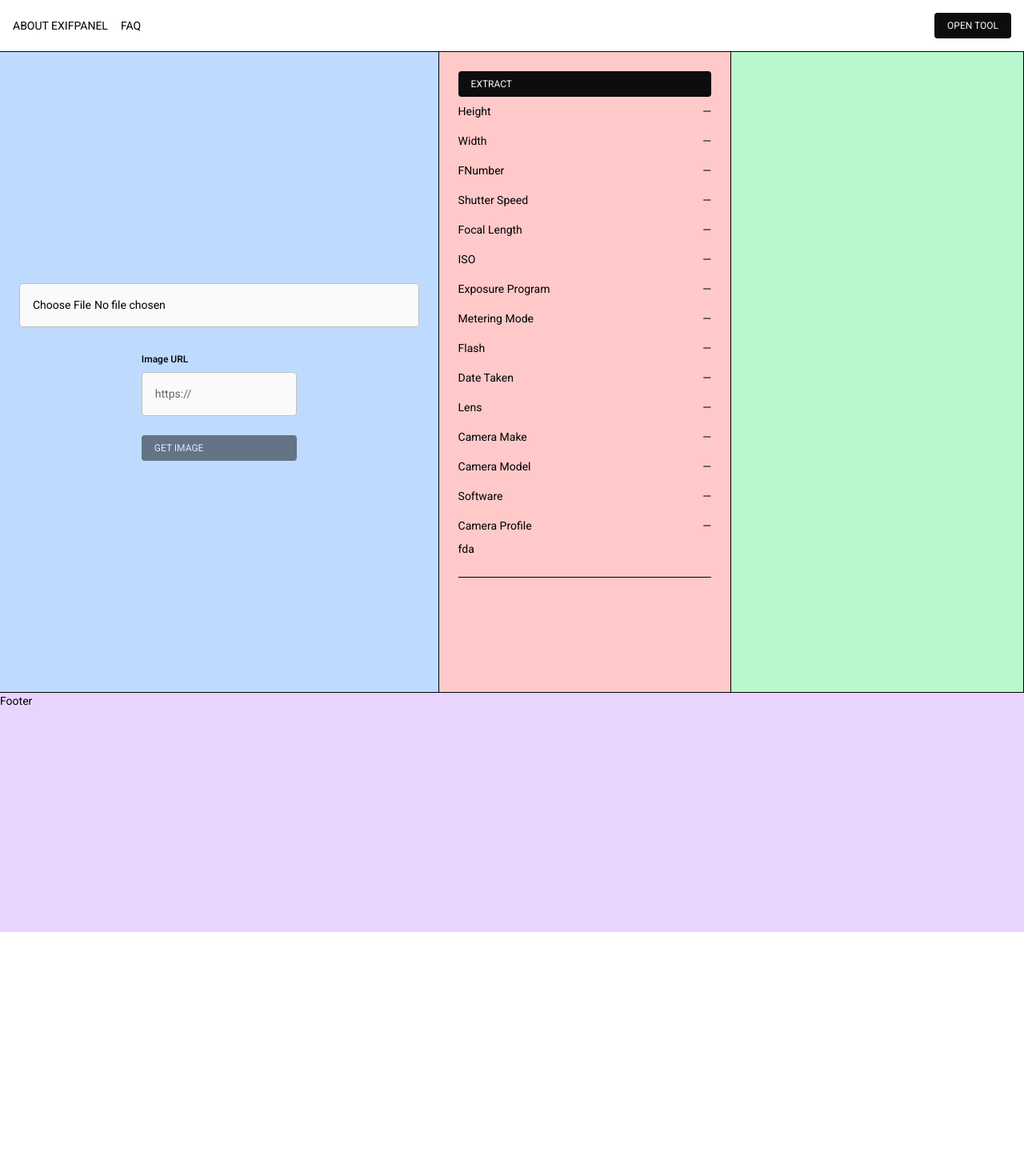
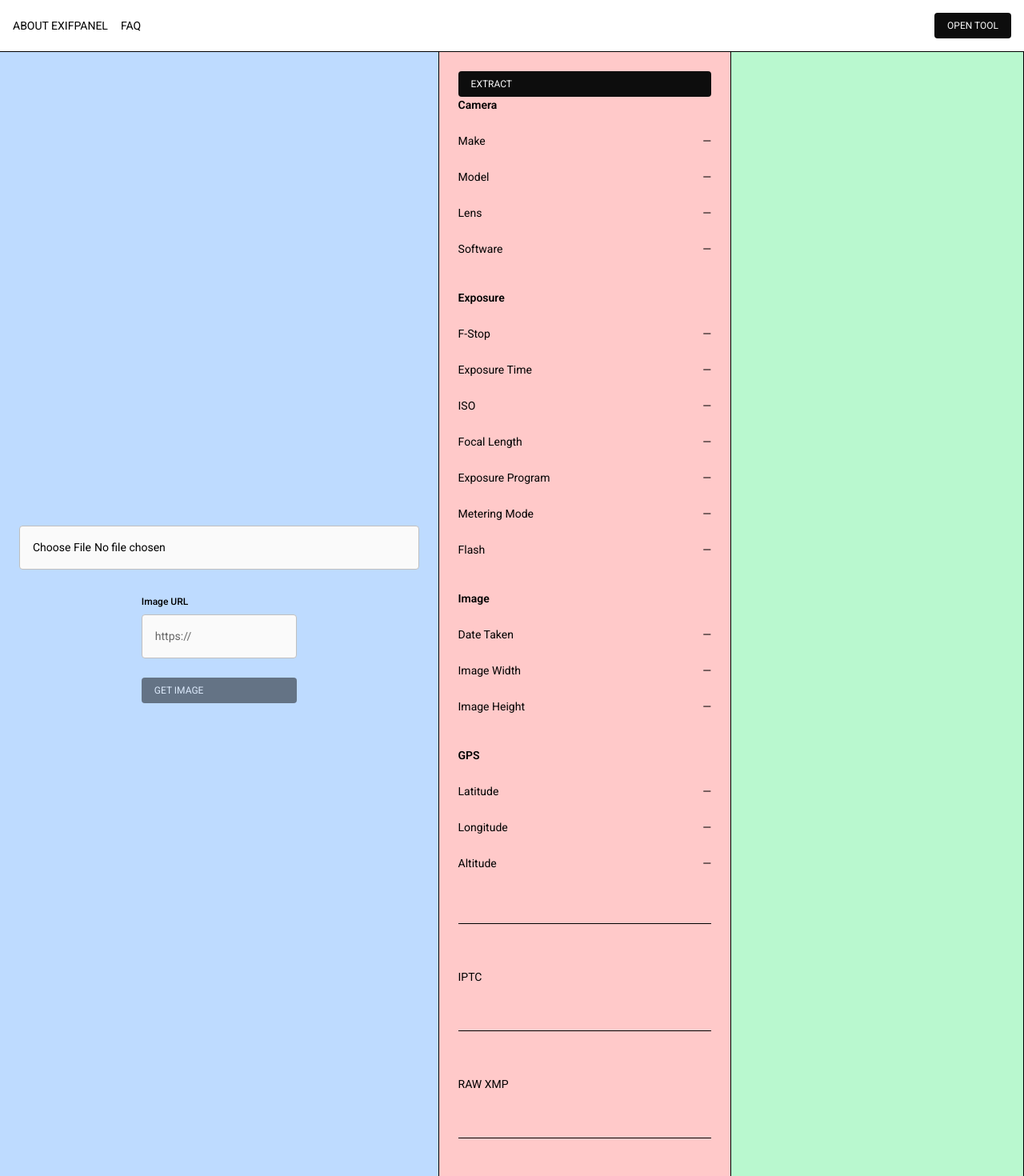
Before and after one commit to psyofrelief/exif-panel, a Next.js app: page / in a window 1280 px wide. Shown: the top 1470 px of the page at 80% size. Before the commit the page ends 1165 px from the top, so only its background shows below. Built offline with nearby package versions, Linux system fonts and the light colour scheme.

Commit message:
feat: add iptc and raw exif extract

```diff
--- a/src/app/api/extract-metadata/route.ts
+++ b/src/app/api/extract-metadata/route.ts
@@ -1,5 +1,6 @@
 import { NextResponse } from "next/server";
 import exifr from "exifr";
+import { formatIptcValue } from "@/features/Analyser/utils/format";
 
 export async function POST(req: Request) {
   const form = await req.formData();
@@ -150,9 +151,21 @@ export async function POST(req: Request) {
     SharpenEdgeMasking: metadata.SharpenEdgeMasking,
   };
 
+  const iptcRaw = {
+    DateCreated: metadata.DateCreated,
+    TimeCreated: metadata.TimeCreated,
+    DigitalCreationDate: metadata.DigitalCreationDate,
+    DigitalCreationTime: metadata.DigitalCreationTime,
+  };
+
+  const iptc = Object.fromEntries(
+    Object.entries(iptcRaw).map(([k, v]) => [k, formatIptcValue(v)])
+  );
+
   return NextResponse.json({
     exif: exifFields,
     xmp: xmpFields,
     rawExif: metadata,
+    iptc,
   });
 }
--- a/src/contexts/analyserContext.tsx
+++ b/src/contexts/analyserContext.tsx
@@ -29,6 +29,7 @@ export function AnalyserProvider({ children }: { children: ReactNode }) {
     exif: null,
     xmp: null,
     rawExif: null,
+    iptc: null,
   });
 
   // derive blob url whenever file changes
--- a/src/features/Analyser/ExifPanel.tsx
+++ b/src/features/Analyser/ExifPanel.tsx
@@ -4,13 +4,12 @@ import { useAnalyserContext } from "@/contexts/analyserContext";
 import { useExtractMetadata } from "@/features/Analyser/hooks/useExtractMetadata";
 import { useEffect } from "react";
 import ExifRow from "./components/ExifRow";
-import { EXIF_FIELDS } from "./constants/exifFields";
 import { formatValue } from "./utils/format";
+import { EXIF_GROUPS } from "./constants/exifFields";
 
 export default function ExifPanel() {
   const { metadata } = useAnalyserContext();
-  const exif = metadata.exif;
-  const rawExif = metadata.rawExif;
+  const { exif, rawExif, iptc, xmp } = metadata;
 
   const extract = useExtractMetadata();
 
@@ -27,17 +26,31 @@ export default function ExifPanel() {
       <Button type="button" onClick={handleExtract}>
         Extract
       </Button>
-      <ul>
-        {EXIF_FIELDS.map(({ label, key }) => (
-          <ExifRow key={key} label={label} value={exif?.[key]} />
-        ))}
-      </ul>
-      <div>fda</div>
+
+      {EXIF_GROUPS.map((group) => (
+        <div key={group.title} className="mb-lg">
+          <h3 className="mb-sm font-semibold">{group.title}</h3>
+          <ul className="space-y-xs">
+            {group.fields.map(({ label, key, format }) => (
+              <ExifRow
+                key={key}
+                label={label}
+                //@ts-ignore
+                value={formatValue(exif?.[key], format)}
+              />
+            ))}
+          </ul>
+        </div>
+      ))}
+
       <ul className="mt-md border-t pt-md">
         {rawExif &&
           Object.entries(rawExif).map(([key, value]) => {
+            if (typeof value === "object" && value !== null) return null;
+
             const display = formatValue(value);
-            if (display === "") return null; // skip objects
+            if (display === "") return null;
+
             return (
               <li key={key} className="flex justify-between">
                 <span className="font-medium">{key}</span>
@@ -46,6 +59,34 @@ export default function ExifPanel() {
             );
           })}
       </ul>
+
+      <p className="my-lg">IPTC</p>
+      <ul className="mt-md border-t pt-md">
+        {iptc &&
+          Object.entries(iptc).map(([key, value]) => {
+            const display = formatValue(value);
+            if (display === "") return null;
+            return (
+              <li key={key} className="flex justify-between">
+                <span className="font-medium">{key}</span>
+                <span>{display}</span>
+              </li>
+            );
+          })}
+      </ul>
+
+      <p className="my-lg">RAW XMP</p>
+      <ul className="mt-md border-t pt-md">
+        {xmp &&
+          Object.entries(xmp).map(([key, value]) => {
+            return (
+              <li key={key} className="flex justify-between">
+                <span className="font-medium">{key}</span>
+                <span>{formatValue(value)}</span>
+              </li>
+            );
+          })}
+      </ul>
     </Panel>
   );
 }
--- a/src/features/Analyser/components/ExifRow.tsx
+++ b/src/features/Analyser/components/ExifRow.tsx
@@ -1,14 +1,33 @@
+// src/features/analyser/components/ExifRow.tsx
+import { formatDate } from "../utils/format";
+
 export default function ExifRow({
   label,
   value,
+  format,
 }: {
   label: string;
   value: string | number | null | undefined;
+  format?: "date";
 }) {
+  let display: string | number = "—";
+
+  // only try formatting if value exists
+  if (value !== null && value !== undefined) {
+    if (format === "date" && typeof value === "string") {
+      //@ts-ignore
+      display = formatDate(value);
+    } else if (typeof value === "number" && value % 1 !== 0) {
+      display = Number(value.toFixed(2));
+    } else {
+      display = value;
+    }
+  }
+
   return (
     <li className="flex justify-between items-center py-xs">
       <span>{label}</span>
-      <span>{value ?? "—"}</span>
+      <span>{display}</span>
     </li>
   );
 }
--- a/src/features/Analyser/constants/exifFields.ts
+++ b/src/features/Analyser/constants/exifFields.ts
@@ -1,20 +1,39 @@
-// src/features/analyser/constants/exifFields.ts
-import { ExifData } from "@/types/analyser";
-
-export const EXIF_FIELDS: { key: keyof ExifData; label: string }[] = [
-  { key: "Height", label: "Height" },
-  { key: "Width", label: "Width" },
-  { key: "FNumber", label: "FNumber" },
-  { key: "ExposureTime", label: "Shutter Speed" },
-  { key: "FocalLength", label: "Focal Length" },
-  { key: "ISO", label: "ISO" },
-  { key: "ExposureProgram", label: "Exposure Program" },
-  { key: "MeteringMode", label: "Metering Mode" },
-  { key: "Flash", label: "Flash" },
-  { key: "DateTimeOriginal", label: "Date Taken" },
-  { key: "LensModel", label: "Lens" },
-  { key: "CameraMake", label: "Camera Make" },
-  { key: "CameraModel", label: "Camera Model" },
-  { key: "Software", label: "Software" },
-  { key: "CameraProfile", label: "Camera Profile" },
+export const EXIF_GROUPS = [
+  {
+    title: "Camera",
+    fields: [
+      { label: "Make", key: "CameraMake" },
+      { label: "Model", key: "CameraModel" },
+      { label: "Lens", key: "LensModel" },
+      { label: "Software", key: "Software" },
+    ],
+  },
+  {
+    title: "Exposure",
+    fields: [
+      { label: "F-Stop", key: "FNumber" },
+      { label: "Exposure Time", key: "ExposureTime" },
+      { label: "ISO", key: "ISO" },
+      { label: "Focal Length", key: "FocalLength" },
+      { label: "Exposure Program", key: "ExposureProgram" },
+      { label: "Metering Mode", key: "MeteringMode" },
+      { label: "Flash", key: "Flash" },
+    ],
+  },
+  {
+    title: "Image",
+    fields: [
+      { label: "Date Taken", key: "DateTimeOriginal", format: "date" },
+      { label: "Image Width", key: "Width" },
+      { label: "Image Height", key: "Height" },
+    ],
+  },
+  {
+    title: "GPS",
+    fields: [
+      { label: "Latitude", key: "GPSLatitude" },
+      { label: "Longitude", key: "GPSLongitude" },
+      { label: "Altitude", key: "GPSAltitude" },
+    ],
+  },
 ];
--- a/src/features/Analyser/hooks/useExtractMetadata.ts
+++ b/src/features/Analyser/hooks/useExtractMetadata.ts
@@ -23,6 +23,7 @@ export function useExtractMetadata() {
       exif: data.exif,
       rawExif: data.rawExif,
       xmp: data.xmp,
+      iptc: data.iptc,
     }));
 
     console.log("Extracted metadata:", data.rawExif);
--- a/src/features/Analyser/utils/format.ts
+++ b/src/features/Analyser/utils/format.ts
@@ -1,17 +1,46 @@
-export function formatValue(value: unknown): string {
-  if (value == null) return "—";
+export function formatValue(value: unknown, format?: string) {
+  if (value == null) return null;
 
-  // If array join safely
-  if (Array.isArray(value)) {
-    return value.map((v) => formatValue(v)).join(", ");
+  if (format === "date") {
+    const date = new Date(String(value));
+    if (!isNaN(date.getTime())) {
+      return date.toISOString().split("T")[0]; // yyyy-mm-dd
+    }
+    return String(value);
   }
 
-  if (typeof value === "object") return "";
-
-  // If number trim to 2 decimals only when needed
   if (typeof value === "number") {
-    return Number.isInteger(value) ? String(value) : value.toFixed(2);
+    return value % 1 === 0 ? value : Number(value.toFixed(2));
   }
 
   return String(value);
 }
+
+export function formatIptcValue(value: any) {
+  if (typeof value !== "string") return value;
+
+  if (/^\d{8}$/.test(value)) {
+    return `${value.slice(0, 4)}-${value.slice(4, 6)}-${value.slice(6, 8)}`;
+  }
+
+  if (/^\d{6}$/.test(value)) {
+    return `${value.slice(0, 2)}:${value.slice(2, 4)}:${value.slice(4, 6)}`;
+  }
+
+  // Leave binary / weird escape values alone
+  if (value.includes("\\u")) return value;
+
+  return value;
+}
+
+export function formatDate(value: unknown): string | number | null {
+  if (!value) return null;
+
+  // only format ISO like strings
+  if (typeof value === "string" && !isNaN(Date.parse(value))) {
+    const d = new Date(value);
+    return d.toISOString().slice(0, 10); // yyyy-mm-dd
+  }
+
+  return typeof value === "string" ? value : null;
+}
--- a/src/types/analyser.ts
+++ b/src/types/analyser.ts
@@ -20,4 +20,5 @@ export type ImageMetadata = {
   exif: ExifData | null;
   xmp: Record<string, unknown> | null;
   rawExif: Record<string, unknown> | null;
+  iptc: Record<string, unknown> | null;
 };
```
